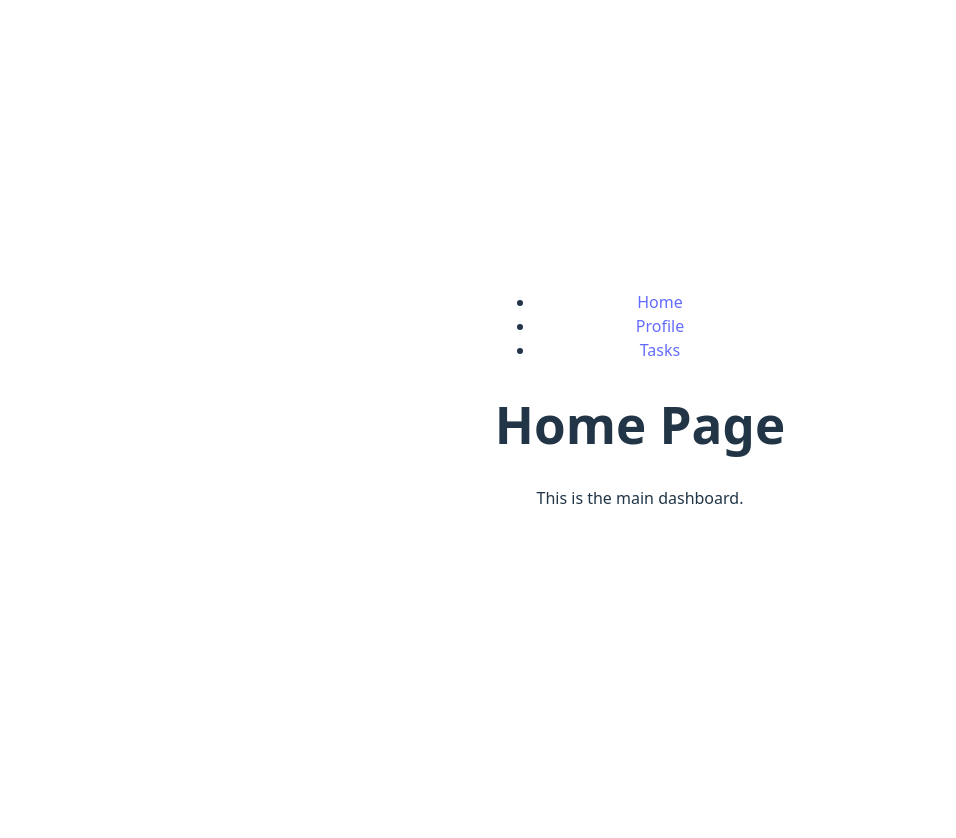
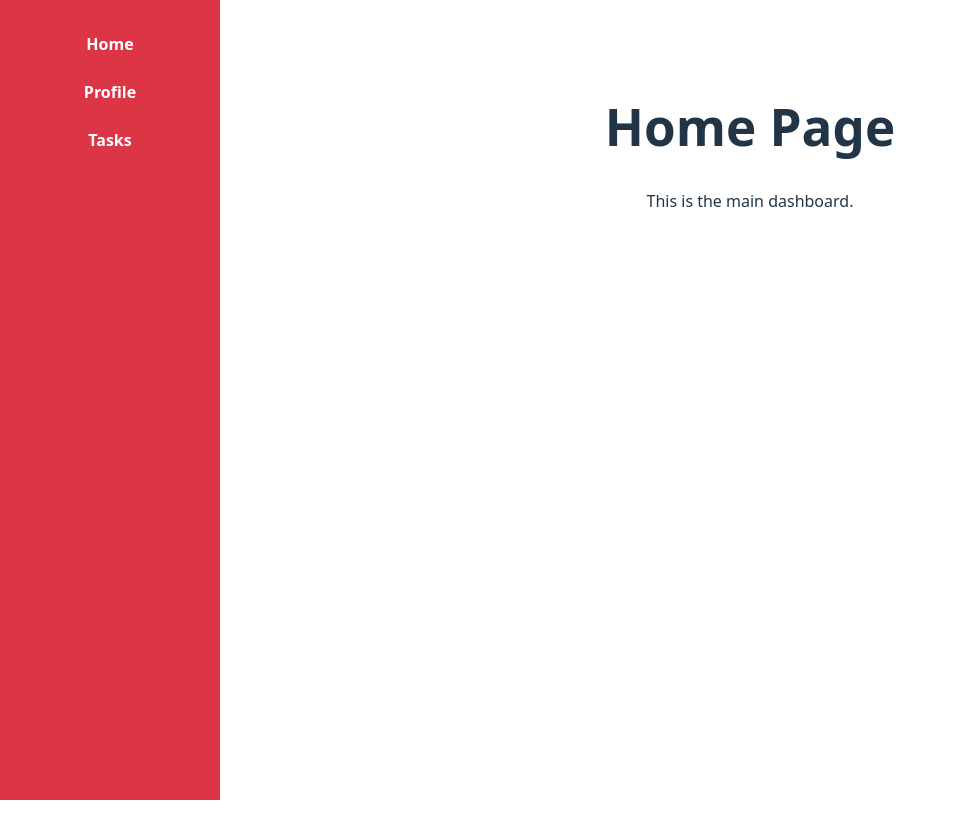
Before and after one commit to nicjia/cs35L-project, a React (Vite) app in the folder client/: page / in a window 1280 px wide. Shown: the top 838 px of the page, without its empty margins (0-956 px from the left). Before the commit the page ends 800 px from the top, so only its background shows below. Built offline with nearby package versions, Linux system fonts and the light colour scheme.

Commit message:
Changed navbar + mainpage layout

```diff
--- a/client/src/App.css
+++ b/client/src/App.css
@@ -62,3 +62,78 @@
 .task-done { text-decoration: line-through; color: #888; }
 .task-actions { display: flex; gap: .4rem; }
 .task-empty { color: #666; margin-top: .75rem; }
+
+/* --- Navigation + Main Page --- */
+.Navbar {
+  background-color: #dc3545;
+  display: flex;
+  flex-direction: column;
+  position: fixed;
+  top: 0;
+  left: 0;
+  height: 100vh;
+  width: 220px;
+  padding: 1.5rem 1rem;
+  box-sizing: border-box;
+}
+
+.App {
+  display: flex;
+  min-height: 100vh;
+}
+
+main {
+  flex: 1;
+  margin-left: 220px;
+  padding: 2rem;
+  box-sizing: border-box;
+  display: flex;
+  justify-content: center;
+  align-items: flex-start;
+}
+
+main > * {
+  width: 100%;
+  max-width: 900px;
+}
+
+.Navbar nav ul {
+  list-style: none;
+  padding: 0;
+  margin: 0;
+  display: flex;
+  flex-direction: column;
+  gap: .5rem;
+}
+
+.Navbar nav li {
+  margin: 0;
+}
+
+.Navbar nav a {
+  color: #fff;
+  text-decoration: none;
+  padding: .5rem .6rem;
+  border-radius: .4rem;
+  display: block;
+  font-weight: 600;
+}
+
+.Navbar nav a:hover {
+  background: rgba(255,255,255,0.08);
+}
+
+/* Responsivenss for small screens */
+@media (max-width: 720px) {
+  .App { flex-direction: column; }
+  .Navbar {
+    position: relative;
+    height: auto;
+    width: 100%;
+    padding: .75rem 1rem;
+  }
+  main {
+    margin-left: 0;
+    padding: 1rem;
+  }
+}
--- a/client/src/App.jsx
+++ b/client/src/App.jsx
@@ -10,6 +10,7 @@ import Tasks from './pages/Tasks';
 function App() {
   return (
     <div className="App">
+      <div className="Navbar">
         <nav>
           <ul>
             {/* navigation links to switch between pages */}
@@ -24,6 +25,7 @@ function App() {
             </li>
           </ul>
         </nav>
+      </div>
 
       {/* Defines the "page" that will be swapped in and out */}
       <main>
--- a/client/src/pages/Home.jsx
+++ b/client/src/pages/Home.jsx
@@ -2,7 +2,7 @@ import React from 'react';
 
 function Home() {
   return (
-    <div>
+    <div className="Home">
       <h1>Home Page</h1>
       <p>This is the main dashboard. </p>
     </div>
```
Lines whose indentation alone changed are shown as unchanged.
